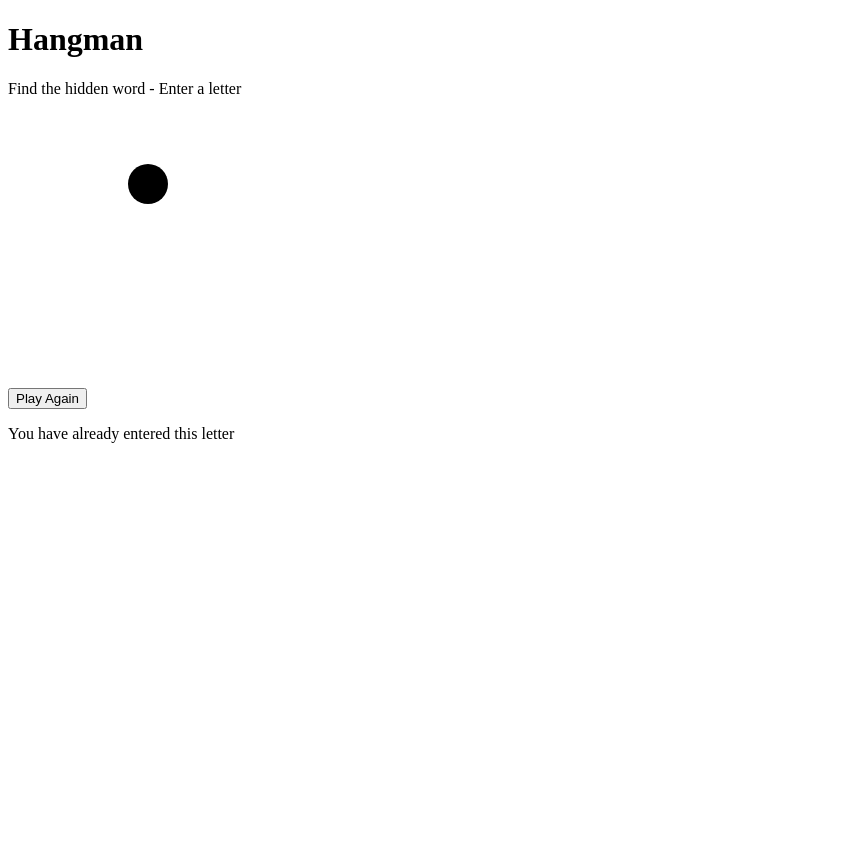
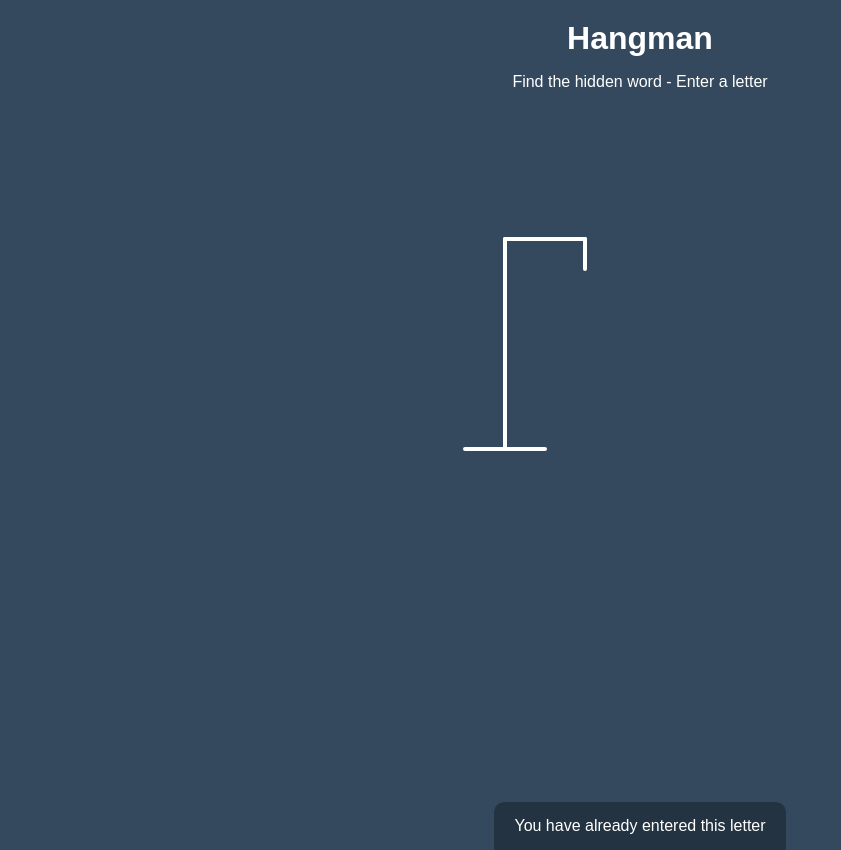
Before and after one commit to stradtkt/Vanilla-JS-Projects, a plain HTML site: page hangman/index.html in a window 1280 px wide. Shown: the whole page, without its empty margins (0-841 px from the left). Before the commit the page ends 800 px from the top, so only its background shows below. Drawn offline with Linux system fonts and the light colour scheme.

Commit message:
Made some changes to the html

```diff
--- a/hangman/index.html
+++ b/hangman/index.html
@@ -4,7 +4,7 @@
     <meta charset="UTF-8" />
     <meta name="viewport" content="width=device-width, initial-scale=1.0" />
     <meta http-equiv="X-UA-Compatible" content="ie=edge" />
-    <link rel="stylesheet" href="style.css" />
+    <link rel="stylesheet" href="app.css" />
     <title>Hangman</title>
   </head>
   <body>
@@ -50,6 +50,6 @@
       <p>You have already entered this letter</p>
     </div>
 
-    <script src="script.js"></script>
+    <script src="app.js"></script>
   </body>
 </html>
```
